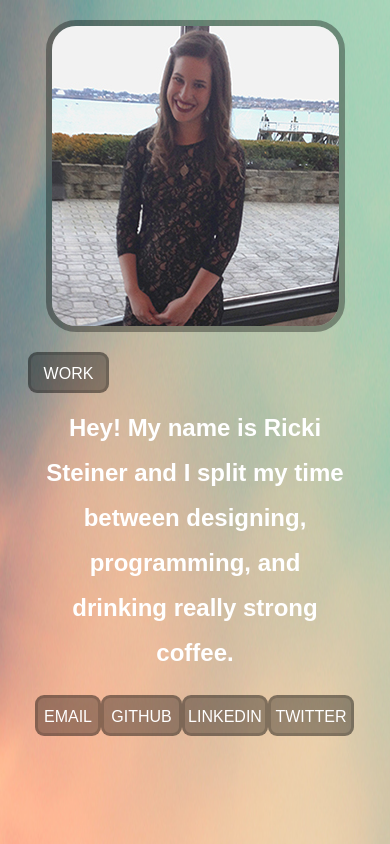
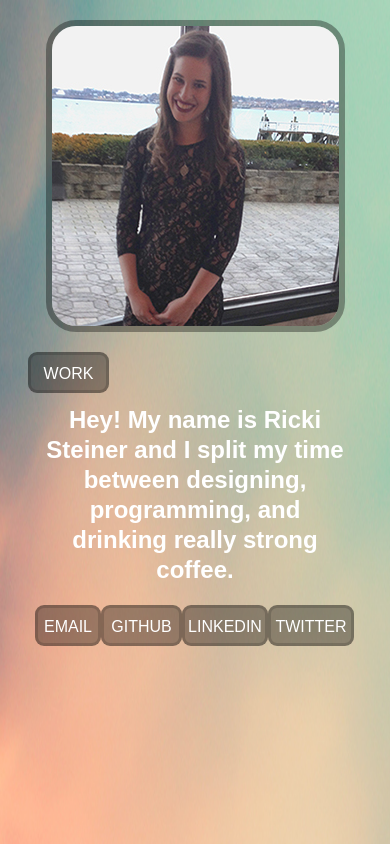
Before and after one commit to Rickisteiner/website, a plain HTML site: page index.html in a window 390 px wide. Drawn offline with Linux system fonts and the light colour scheme.

Commit message:
fixing text and name

```diff
--- a/styles.css
+++ b/styles.css
@@ -252,6 +252,7 @@ a:hover {
   width: 300px;
   margin-bottom: 0px;
   margin-top: 0px;
+  line-height: 30px;
   }
 
   #links {
@@ -264,7 +265,7 @@ a:hover {
 
   #linksMore {
   width: 320px;
-  margin-bottom: 20px;
+  margin-bottom: 5px;
   margin-top: 0px;
 }
 #resume .shadow{
```
